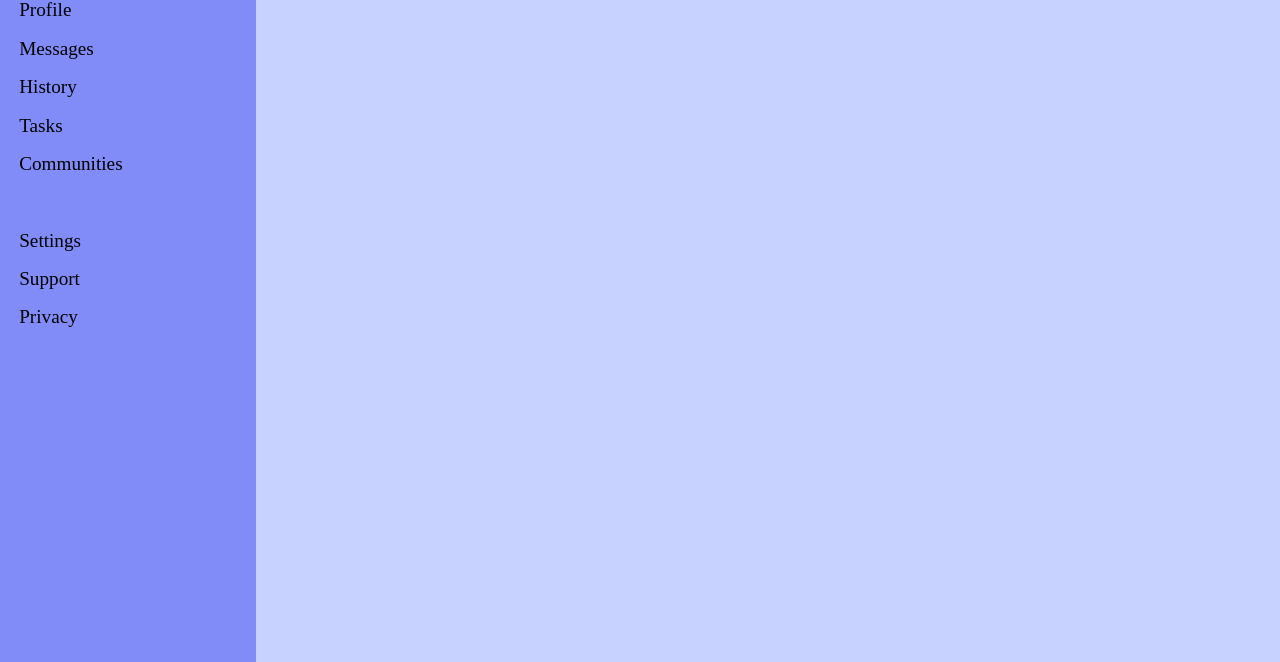
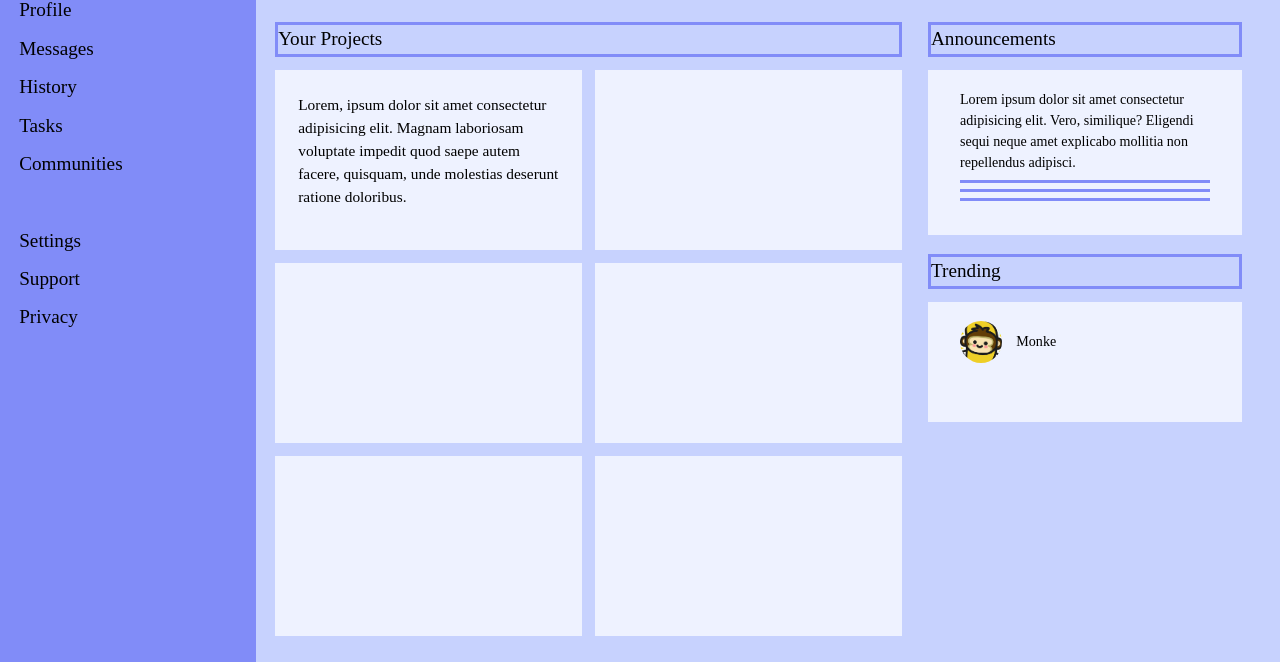
Before and after one commit to ImNotTheBoi/odin-admin-dashboard, a plain HTML site: page index.html in a window 1280 px wide. Shown: the part 138-800 px from the top of the page. Drawn offline with Linux system fonts and the light colour scheme.

Commit message:
Page Layout Completion

```diff
--- a/index.html
+++ b/index.html
@@ -46,6 +46,44 @@
         <div>Support</div>
         <div>Privacy</div>
     </section>
-    <section class="main-section"></section>
+    <section class="main-section">
+        <div class="project-section">
+            <div class="hero-text">Your Projects</div>
+            <div class="projects">
+                <div class="card">
+                    <div>Lorem, ipsum dolor sit amet consectetur adipisicing elit. Magnam laboriosam voluptate impedit quod saepe autem facere, quisquam, unde molestias deserunt ratione doloribus.</div>
+                </div>
+                <div class="card"></div>
+                <div class="card"></div>
+                <div class="card"></div>
+                <div class="card"></div>
+                <div class="card"></div>
+            </div>
+        </div>
+        <div class="side-section">
+            <div class="announcements-section">
+                <div class="hero-text">Announcements</div>
+                <div class="announcements">
+                    <div class="card">
+                        Lorem ipsum dolor sit amet consectetur adipisicing elit. Vero, similique? Eligendi sequi neque amet explicabo mollitia non repellendus adipisci.
+                    </div>
+                    <div class="card"></div>
+                    <div class="card"></div>
+                </div>
+            </div>
+            <div class="trending-section">
+                <div class="hero-text">Trending</div>
+                <div class="trending">
+                    <div class="card">
+                        <div class="img-container"><img class="profile" src="images/Monke.png" alt="user profile picture"></div>
+                        Monke
+                    </div>
+                    <div class="card"></div>
+                    <div class="card"></div>
+                    <div class="card"></div>
+                </div>
+            </div>
+        </div>
+    </section>
 </body>
 </html>
--- a/style.css
+++ b/style.css
@@ -26,9 +26,10 @@
     isolation: isolate;
   }
 
-/* Global Properties */
+/* * Global Properties */
 body {
     display: grid;
+    overflow-x: hidden;
     width: 100vw;
     height: 100vh;
     grid-template-columns: 1fr 4fr;
@@ -44,7 +45,7 @@ body {
     object-fit: cover;
 }
 
-/* Header Section */
+/* * Header Section */
 .header {
     padding: 2em 6em;
     display: grid;
@@ -118,7 +119,7 @@ body {
     font-size: 3rem;
 }
 
-/* Sidebar Section */
+/* * Sidebar Section */
 .sidebar {
     padding: 3em 3em;
     display: grid;
@@ -140,6 +141,83 @@ body {
 .sidebar .hero-text {
     font-size: 4rem;
 }
+
+/* * Main Section */
 .main-section {
+    padding: 4em 3em;
+    padding-right: 6em;
+    display: grid;
+    column-gap: 4em;
+    row-gap: 6em;
+    grid-template-columns: 2fr 1fr;
     background-color: #c7d2fe;
 }
+
+.project-section,
+.announcements-section,
+.trending-section {
+    display: grid;
+    grid-template-rows: 0fr 1fr;
+    gap: 2em;
+}
+
+.project-section .hero-text,
+.announcements-section .hero-text,
+.trending-section .hero-text {
+    font-size: 3rem;
+    border: #818cf8 solid;
+}
+
+.project-section {
+    grid-row-end: span 2;
+}
+
+.projects {
+    display: grid;
+    grid-template-columns: 1fr 1fr;
+    grid-auto-rows: 1fr;
+    gap: 2em;
+}
+
+.projects .card {
+    background-color: #eef2ff;
+}
+
+.projects .card div {
+    padding: 1.5em;
+    font-size: 2.4em;
+}
+
+.side-section {
+    display: grid;
+    gap: 3em;
+}
+
+.announcements {
+    padding: 3em 5em;
+    background-color: #eef2ff;
+}
+
+.announcements .card {
+    padding-bottom: 1rem;
+    font-size: 2.2rem;
+    border-bottom: #818cf8 solid;
+}
+
+.trending {
+    padding: 3em 5em;
+    background-color: #eef2ff;
+}
+
+.trending .card {
+    display: flex;
+    gap: 1em;
+    align-items: center;
+    padding-bottom: 1rem;
+    font-size: 2.2rem;
+}
+
+.trending .card .img-container {
+    width: 3em;
+    height: 3em;
+}
```
